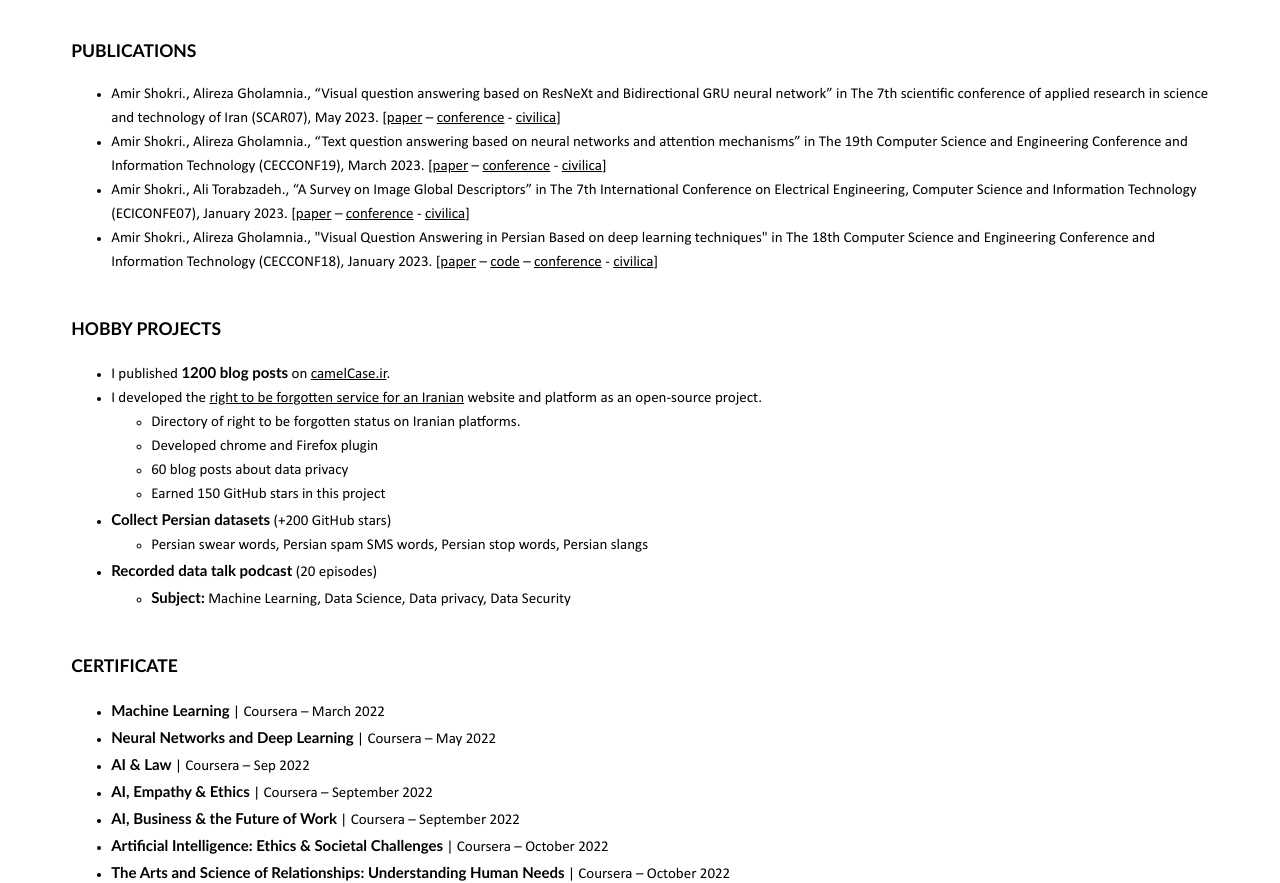
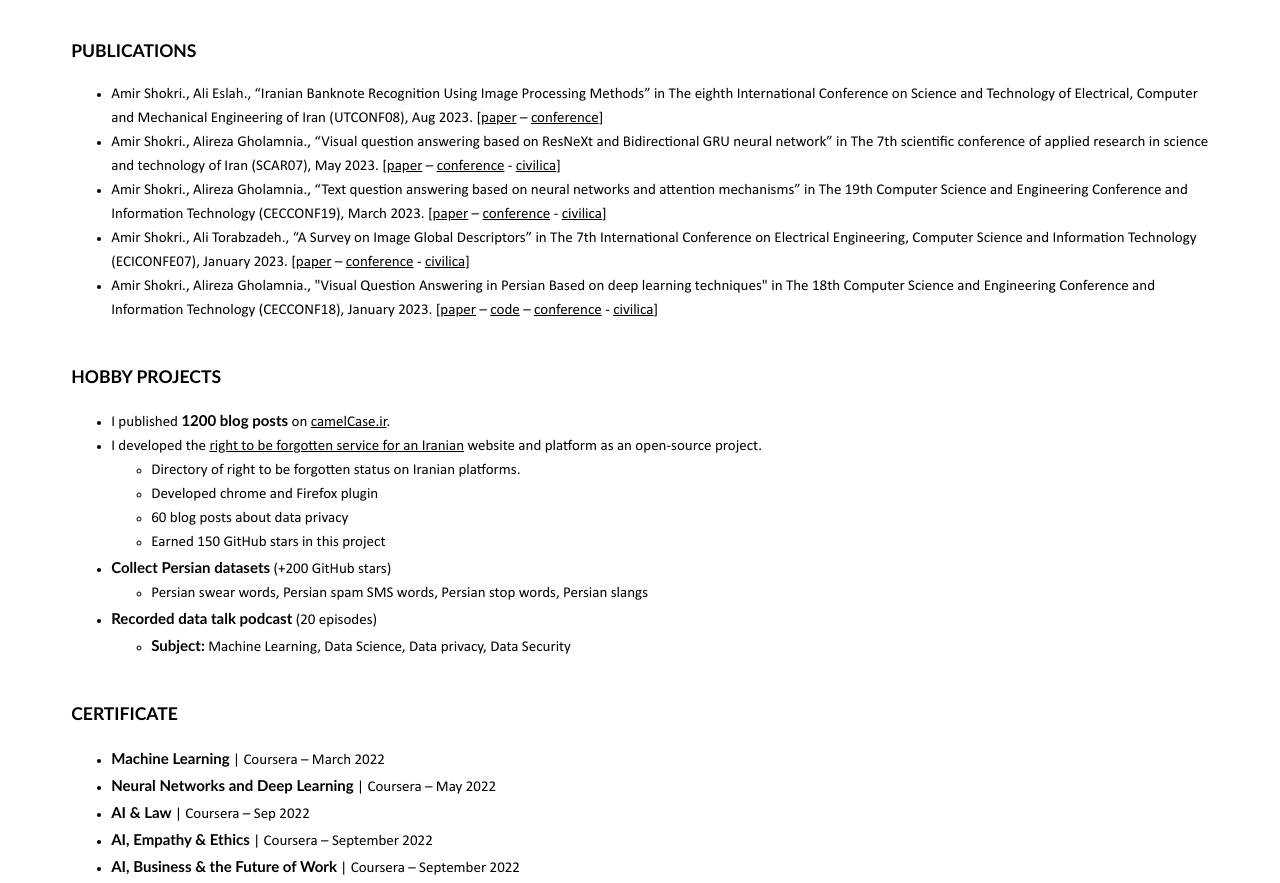
Before and after one commit to amirshnll/amirshnll.github.io, a plain HTML site: page index.html in a window 1280 px wide. Shown: the part 1891-2774 px from the top of the page. Drawn offline with Linux system fonts and the light colour scheme.

Commit message:
Update index.html

```diff
--- a/index.html
+++ b/index.html
@@ -337,6 +337,24 @@
         <h3>PUBLICATIONS</h3>
         <ul>
           <li>
+            Amir Shokri., Ali Eslah., “Iranian Banknote Recognition Using Image
+            Processing Methods” in The eighth International Conference on
+            Science and Technology of Electrical, Computer and Mechanical
+            Engineering of Iran (UTCONF08), Aug 2023. [<a
+              rel="nofollow"
+              href="https://ashokri.com/wp-content/uploads/iranian-banknote-recognition-using-image-processing-methods.pdf"
+              title="paper"
+              >paper</a
+            >
+            –
+            <a
+              rel="nofollow"
+              href="https://www.en.symposia.ir/UTCONF08"
+              title="conference"
+              >conference</a
+            >]
+          </li>
+          <li>
             Amir Shokri., Alireza Gholamnia., “Visual question answering based
             on ResNeXt and Bidirectional GRU neural network” in The 7th
             scientific conference of applied research in science and technology
```
